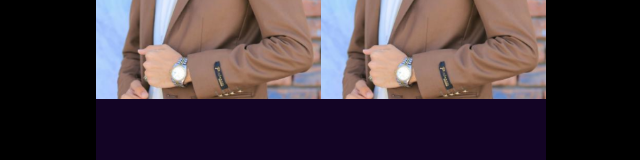
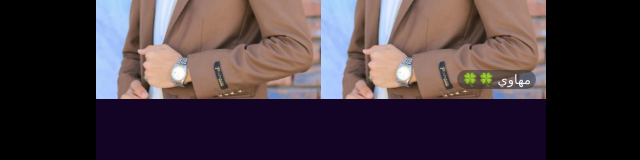
Before and after one commit to osama-zayed/test-tiktok, a plain HTML site: page index.html in a window 1280 px wide. Shown: the part 362-522 px from the top of the page, without its empty margins (319-959 px from the left). Drawn offline with nearby package versions, Linux system fonts and the light colour scheme.

Commit message:
first commit

```diff
--- a/index.html
+++ b/index.html
@@ -50,6 +50,9 @@
                     <span class="num"><span>WIN</span> × 0</span>
                     <span class="num"><span>WIN</span> × 7</span>
                 </div>
+                <div class="account ">
+                    مهاوي 🍀🍀
+                </div>
             </div>
         </section>
 
--- a/style.css
+++ b/style.css
@@ -176,6 +176,7 @@ body {
   width: 50%;
   height: 320px;
 }
+
 .video-section .video .time {
   position: absolute;
   background-color: #33333392;
@@ -185,9 +186,11 @@ body {
   top: 0;
   right: 45%;
 }
-.video-section .video .time span{
+
+.video-section .video .time span {
   color: #ecd902;
 }
+
 .video-section .video .win {
   position: absolute;
   font-size: small;
@@ -197,14 +200,27 @@ body {
   display: flex;
   justify-content: space-between;
 }
-.video-section .video .win .num{
+
+.video-section .video .win .num {
   background-color: #33333388;
   font-size: small;
   padding: 3px 7px;
   border-radius: 40px;
 }
-.video-section .video .win .num span{
+
+.video-section .video .win .num span {
   color: #ecd902;
+}
+.video-section .video .account  {
+  position: absolute;
+  font-size: small;
+  padding: 2px 7px;
+  bottom: 10px;
+  background-color: #33333388;
+  font-size: small;
+  padding: 2px 5px;
+  right: 10px;
+  border-radius: 40px;
 }
 
 /* end video section */
```
Lines whose indentation alone changed are shown as unchanged.
